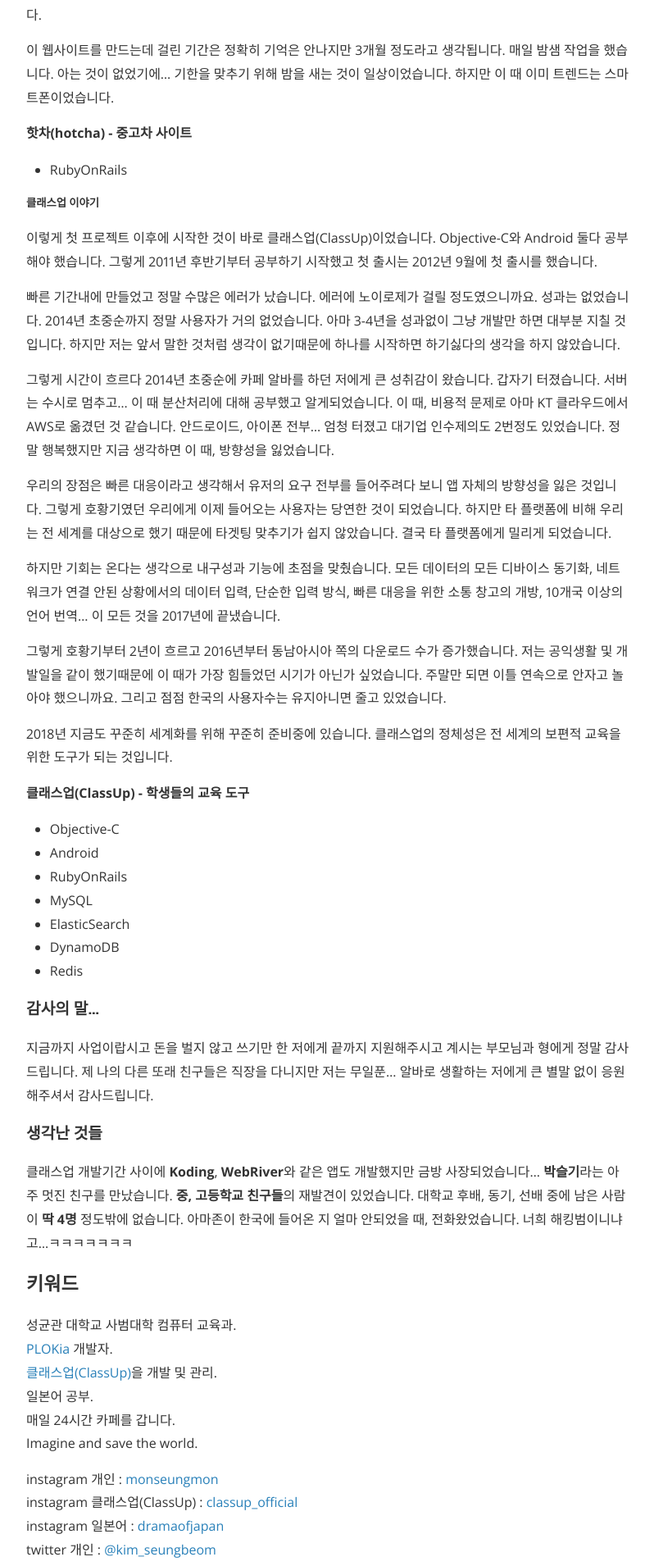
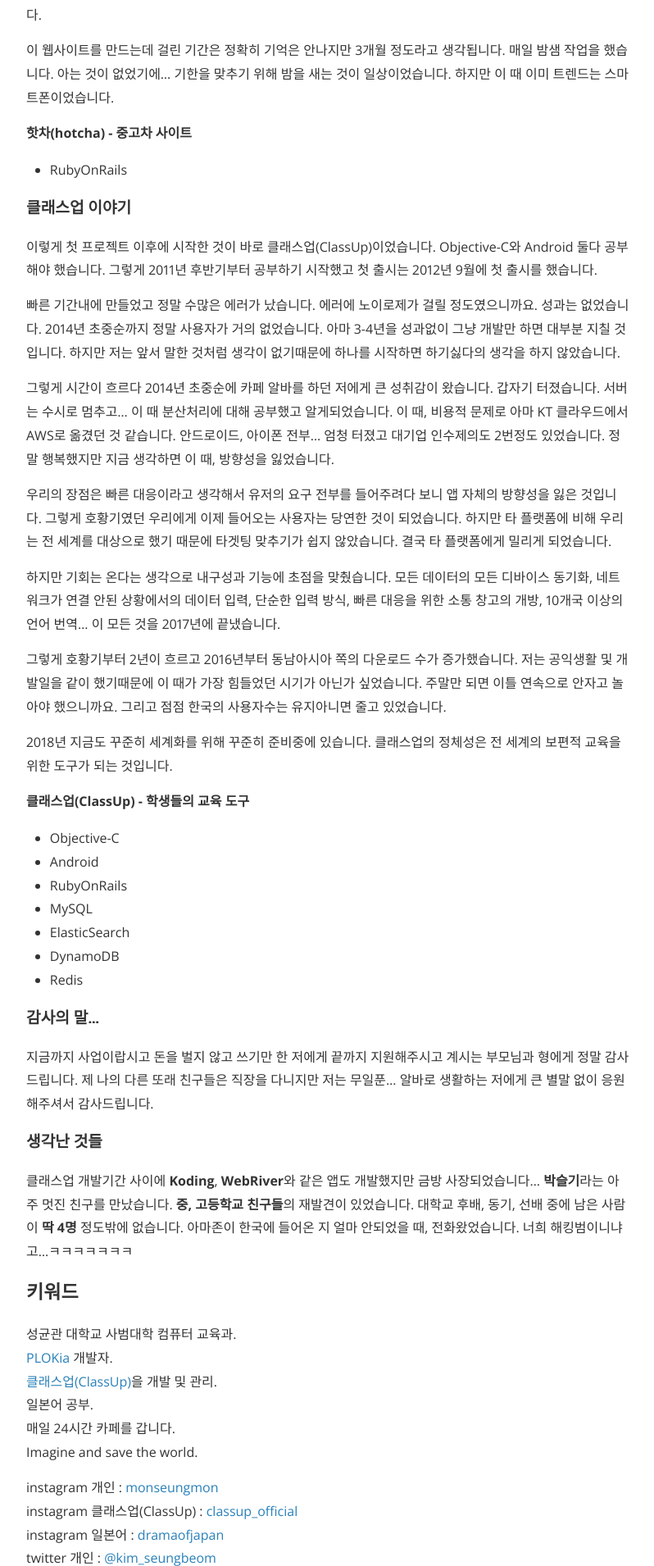
Before and after one commit to myksb1223/myksb1223.github.io, a Jekyll site: the page built from about.md, in a window 1280 px wide. Shown: the part 1632-3542 px from the top of the page at 82% size, without its empty margins (240-1038 px from the left). Built offline with Jekyll 4.4.1, drawn with Linux system fonts in a browser that asks for light colours; nearby versions of some CDN libraries.

Commit message:
Change post

```diff
--- a/about.md
+++ b/about.md
@@ -33,7 +33,7 @@
 **핫차(hotcha) - 중고차 사이트**
 - RubyOnRails
 
-##### 클래스업 이야기
+#### 클래스업 이야기
 이렇게 첫 프로젝트 이후에 시작한 것이 바로 클래스업(ClassUp)이었습니다. Objective-C와 Android 둘다 공부해야 했습니다. 그렇게 2011년 후반기부터 공부하기 시작했고 첫 출시는 2012년 9월에 첫 출시를 했습니다.
 
 빠른 기간내에 만들었고 정말 수많은 에러가 났습니다. 에러에 노이로제가 걸릴 정도였으니까요. 성과는 없었습니다. 2014년 초중순까지 정말 사용자가 거의 없었습니다. 아마 3-4년을 성과없이 그냥 개발만 하면 대부분 지칠 것입니다. 하지만 저는 앞서 말한 것처럼 생각이 없기때문에 하나를 시작하면 하기싫다의 생각을 하지 않았습니다.
```
